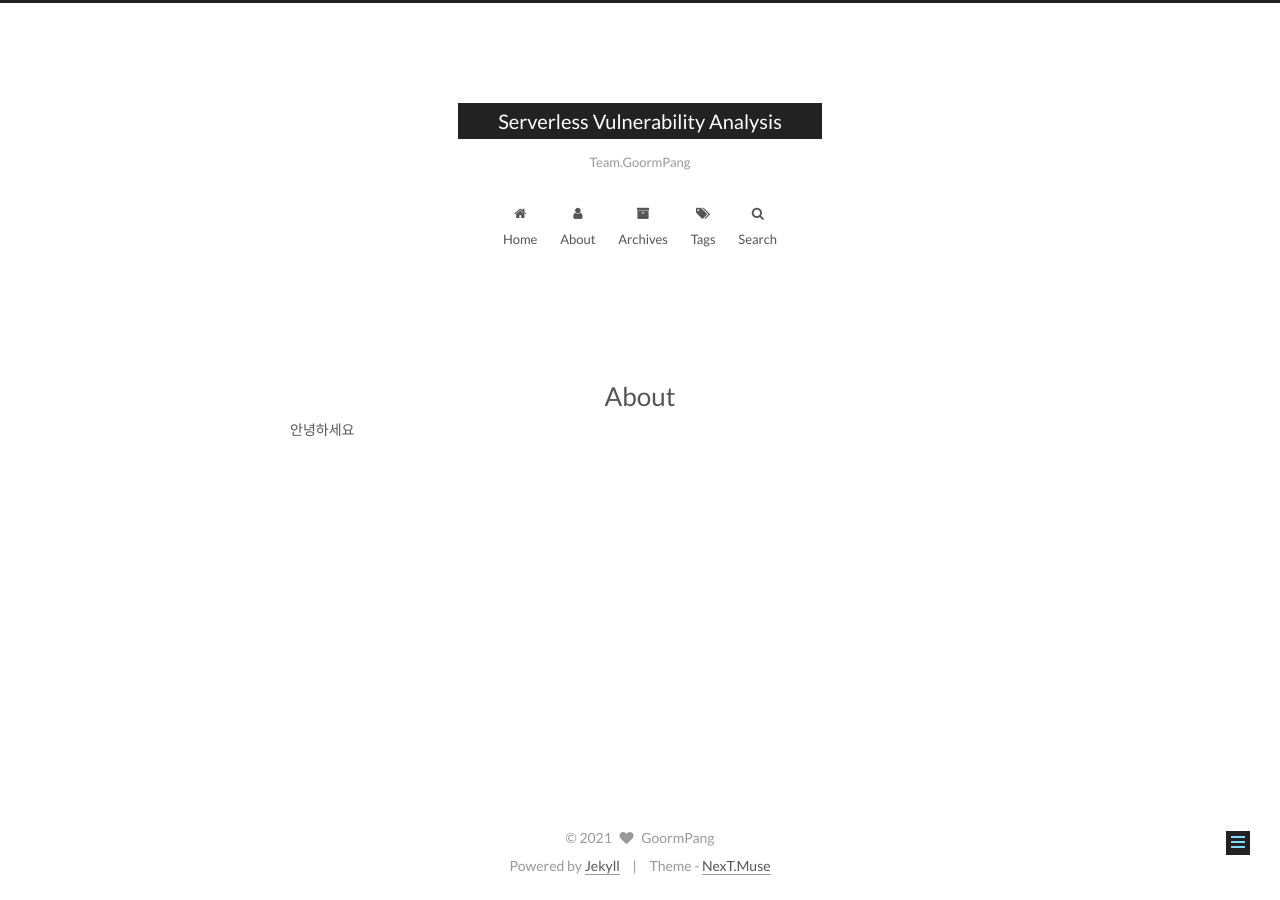
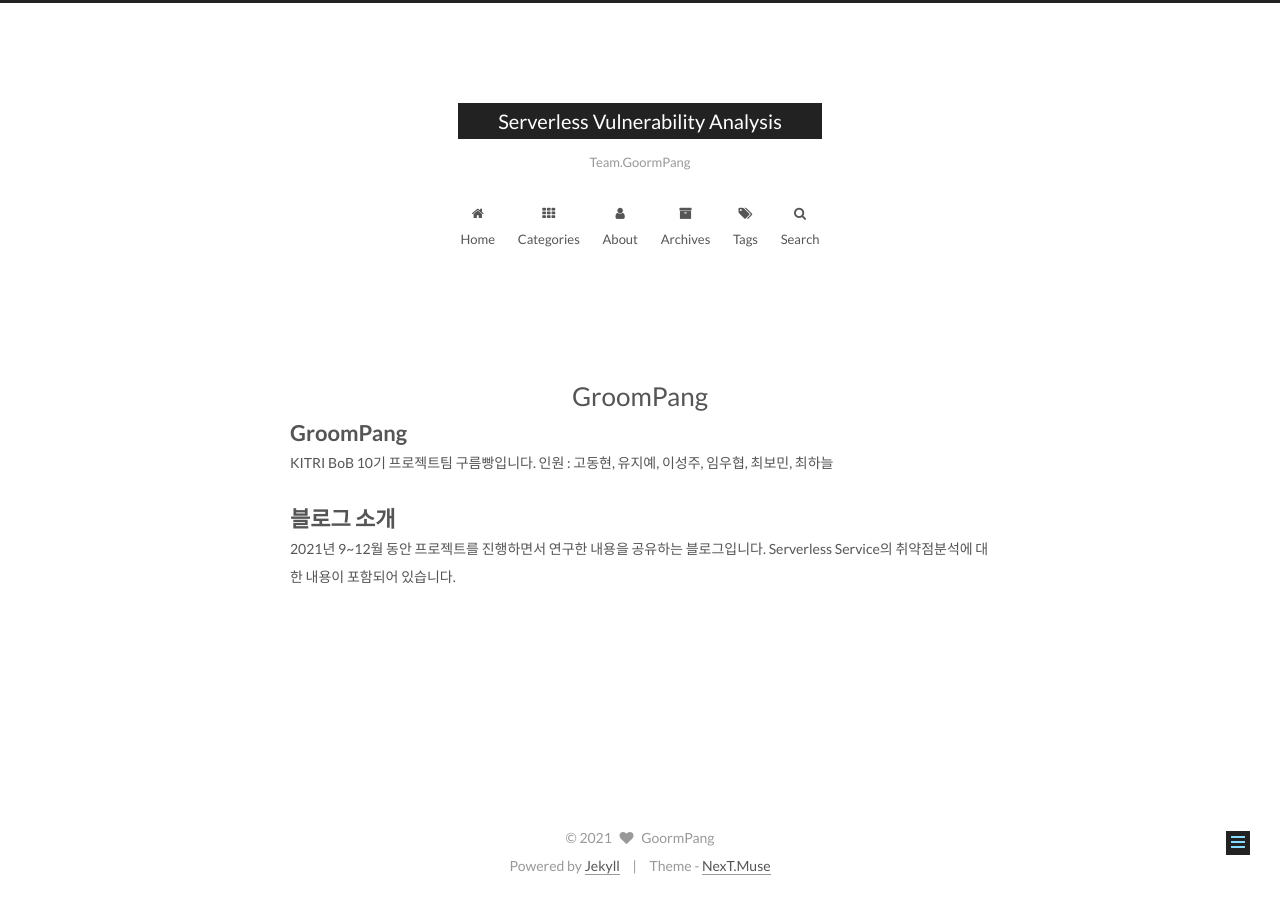
Before and after one commit to GroomPang/old_blog, a Jekyll site: the page built from about/index.md, in a window 1280 px wide. Built offline with Jekyll 4.4.1, drawn with Linux system fonts in a browser that asks for light colours; our own code applies the rules of GitHub Pages for plain Markdown files.

Commit message:
about edit

```diff
--- a/_config.yml
+++ b/_config.yml
@@ -118,7 +118,7 @@ index_with_subtitle: false
 # When running the site in a subdirectory (e.g. domain.tld/blog), remove the leading slash (/archives -> archives)
 menu:
   home: /
-  #categories: /categories/
+  categories: /categories/
   about: /about/
   archives: /archives/
   tags: /tags/
--- a/about/index.md
+++ b/about/index.md
@@ -3,4 +3,10 @@ layout: page
 type: about
 ---
 
-안녕하세요
+# GroomPang
+KITRI BoB 10기 프로젝트팀 구름빵입니다.
+인원 : 고동현, 유지예, 이성주, 임우협, 최보민, 최하늘
+
+# 블로그 소개
+2021년 9~12월 동안 프로젝트를 진행하면서 연구한 내용을 공유하는 블로그입니다.
+Serverless Service의 취약점분석에 대한 내용이 포함되어 있습니다.
```
